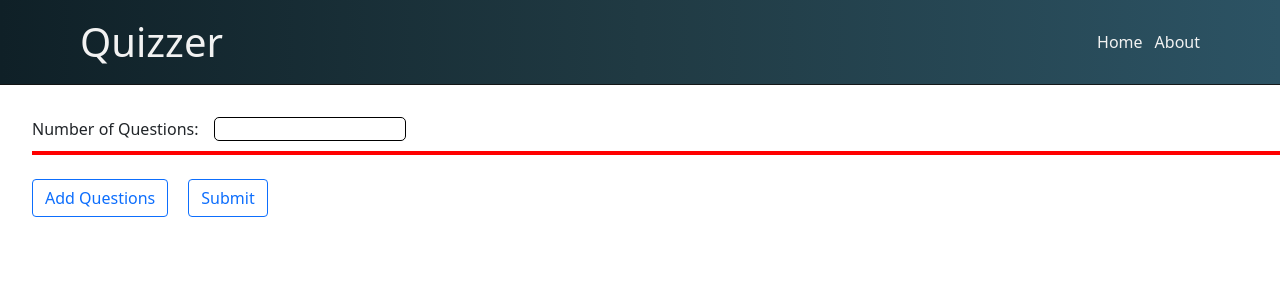
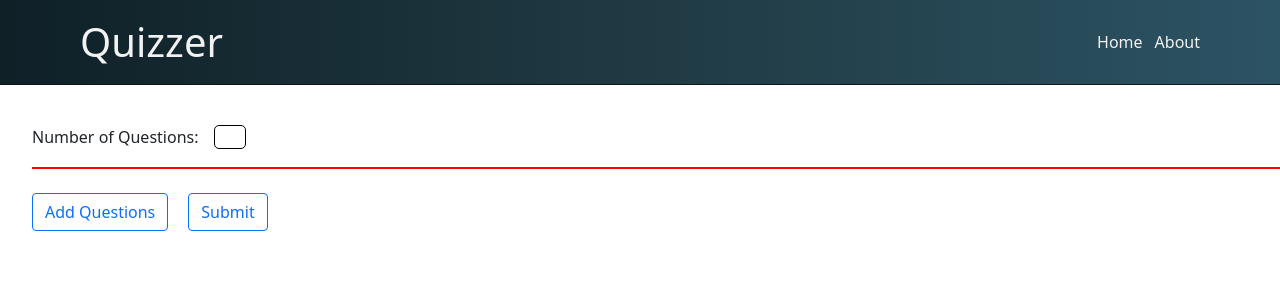
Before and after one commit to adke/Quiz_Application_OpenText_Fall-2022, a Next.js app in the folder frontend_nextjs/: page /addquiz in a window 1280 px wide. Shown: the top 300 px of the page. Built offline with nearby package versions, Linux system fonts and the light colour scheme.

Commit message:
AddQuestionsPage Update

```diff
--- a/frontend_nextjs/components/AddQuestions.js
+++ b/frontend_nextjs/components/AddQuestions.js
@@ -8,8 +8,8 @@ function AddQuestions(){
 
         var number = document.getElementById("questions").value;
         var form = document.getElementById("form");
-        var addButton = document.getElementById("button");
-        var subButton = document.getElementById("submit");
+        var ul = document.getElementById("ul");
+        var div = document.getElementById("div");
 
         while (form.hasChildNodes()) {
             form.removeChild(form.lastChild);
@@ -23,18 +23,21 @@ function AddQuestions(){
             form.appendChild(input);
             form.appendChild(document.createElement("br"));
 
-            form.appendChild(document.createTextNode("Answer " + (i+1) + ":    "));
-            var input = document.createElement("input");
-            input.type = "text";
+            form.appendChild(document.createTextNode("Answer:    "));
+            for (let j = 0; j < 4; j++) {
+                var input = document.createElement("input");
+                input.type = "text";
+                form.appendChild(document.createElement("br"));
+                form.appendChild(input);
+                console.log('hi');
+            }
 
             form.appendChild(document.createElement("br"));
-            form.appendChild(input);
-            form.appendChild(document.createElement("br"));
+
         }
 
 
     };
-
 
     return(
         <div className={questionStyles.addq}>
@@ -42,7 +45,7 @@ function AddQuestions(){
             <input className={questionStyles.noq} type='text' id='questions' name='questions' />
 
             <form id="form" required>
-
+                {/* <div id="div" required/> */}
             </form>
 
             <br />
--- a/frontend_nextjs/styles/AddQ.module.css
+++ b/frontend_nextjs/styles/AddQ.module.css
@@ -11,15 +11,17 @@
 
 .addq .noq {
     background-color: white;
-    color: white;
+    color: black;
+    width: 2rem;
+    text-align: center;
 
 }
 .addq input {
     border: black solid 1px;
-    background-color: rgba(103, 103, 103, 0.3);
+    background-color: white;
     color: black;
-
-    width: 12rem;
+    margin: 0.5rem 0;
+    width: 10rem;
     height: 1.5rem;
     padding: 5px;
     border-radius: 5px;
@@ -27,9 +29,12 @@
 
 .addq form {
     color: black;
-    border: red solid 2px;
+    border: red solid 1px;
 
     margin-top: 10px;
+}
+.addq ul {
+    border: blue solid 1px;
 }
 
 .addq span {
```
